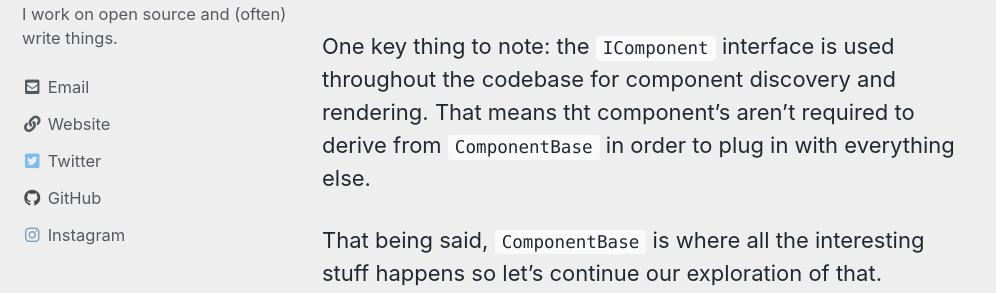
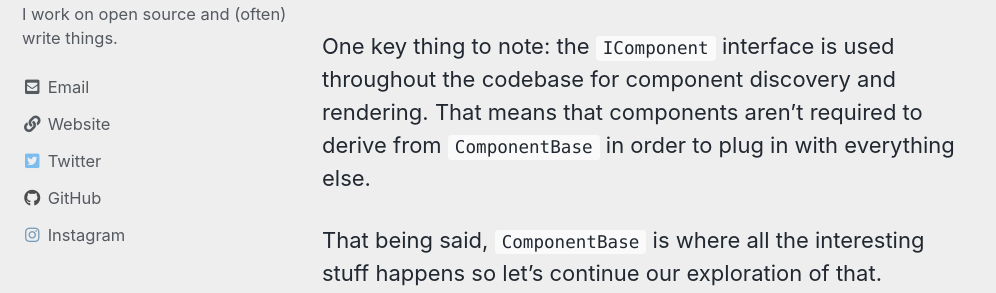
Before and after one commit to jean/blog, a Jekyll site: the page built from _posts/2020/2020-10-14-combing-through-component-base.md, in a window 1280 px wide and 900 px high, scrolled down 1687 px. Shown: the part 227-520 px from the top of the window, without its empty margins (0-996 px from the left). Built offline with Jekyll 4.4.1, drawn with Linux system fonts in a browser that asks for light colours.

Commit message:
Update _posts/2020/2020-10-14-combing-through-component-base.md
Co-authored-by: Sam Broner <SamBroner@users.noreply.github.com>

```diff
--- a/_posts/2020/2020-10-14-combing-through-component-base.md
+++ b/_posts/2020/2020-10-14-combing-through-component-base.md
@@ -31,7 +31,7 @@ public interface IComponent {
 
 Pretty bare bones, huh? Notably, the `IComponent` interface does not require that the component implement Blazor's component lifecycle methods or support any event handling. This makes the `IComponent` interface an ideal base for component's that don't require any kind of interactivity, like the `Router` component mentioned above or [the LayoutView component](https://github.com/dotnet/aspnetcore/blob/724c2e75a7415e67f9f5ad33fc72bf55507b8d59/src/Components/Components/src/LayoutView.cs).
 
-One key thing to note: the `IComponent` interface is used throughout the codebase for component discovery and rendering. That means tht component's aren't required to derive from `ComponentBase` in order to plug in with everything else.
+One key thing to note: the `IComponent` interface is used throughout the codebase for component discovery and rendering. That means that components aren't required to derive from `ComponentBase` in order to plug in with everything else.
 
 That being said, `ComponentBase` is where all the interesting stuff happens so let's continue our exploration of that.
 
```
